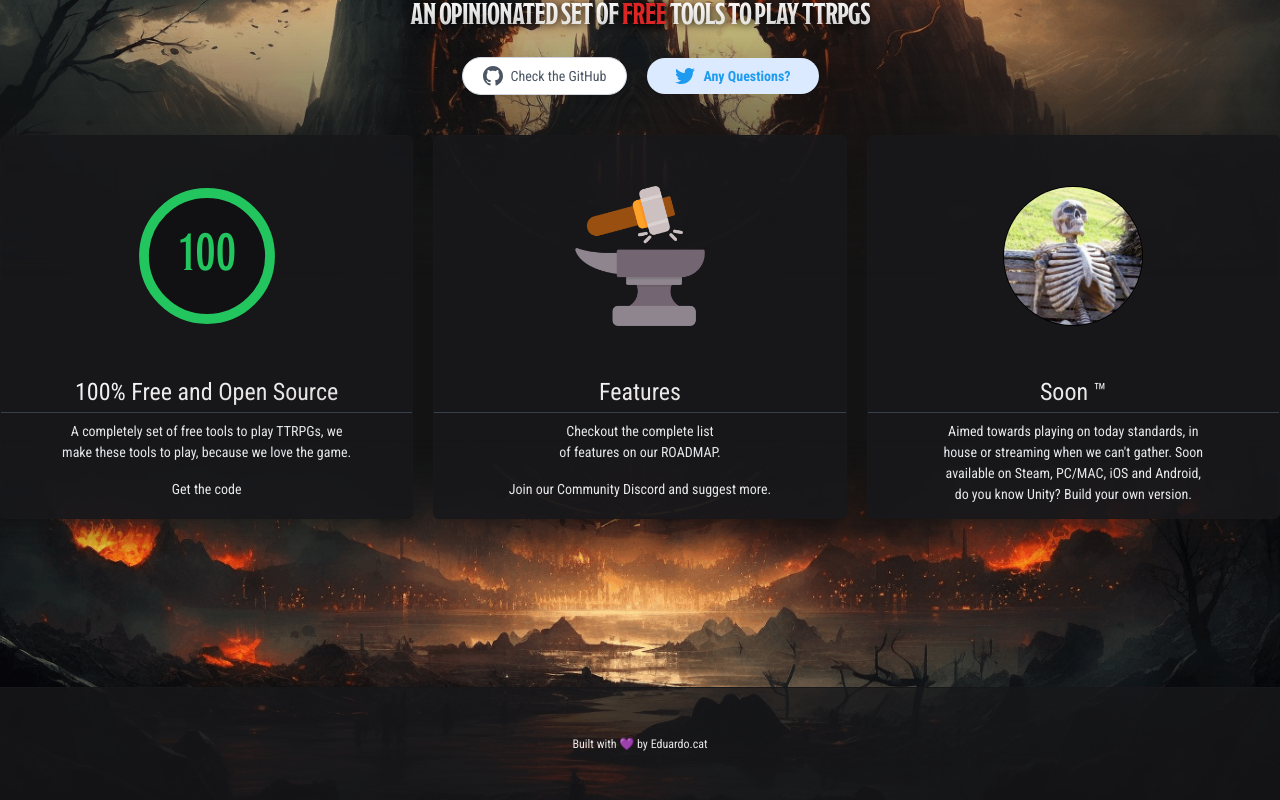
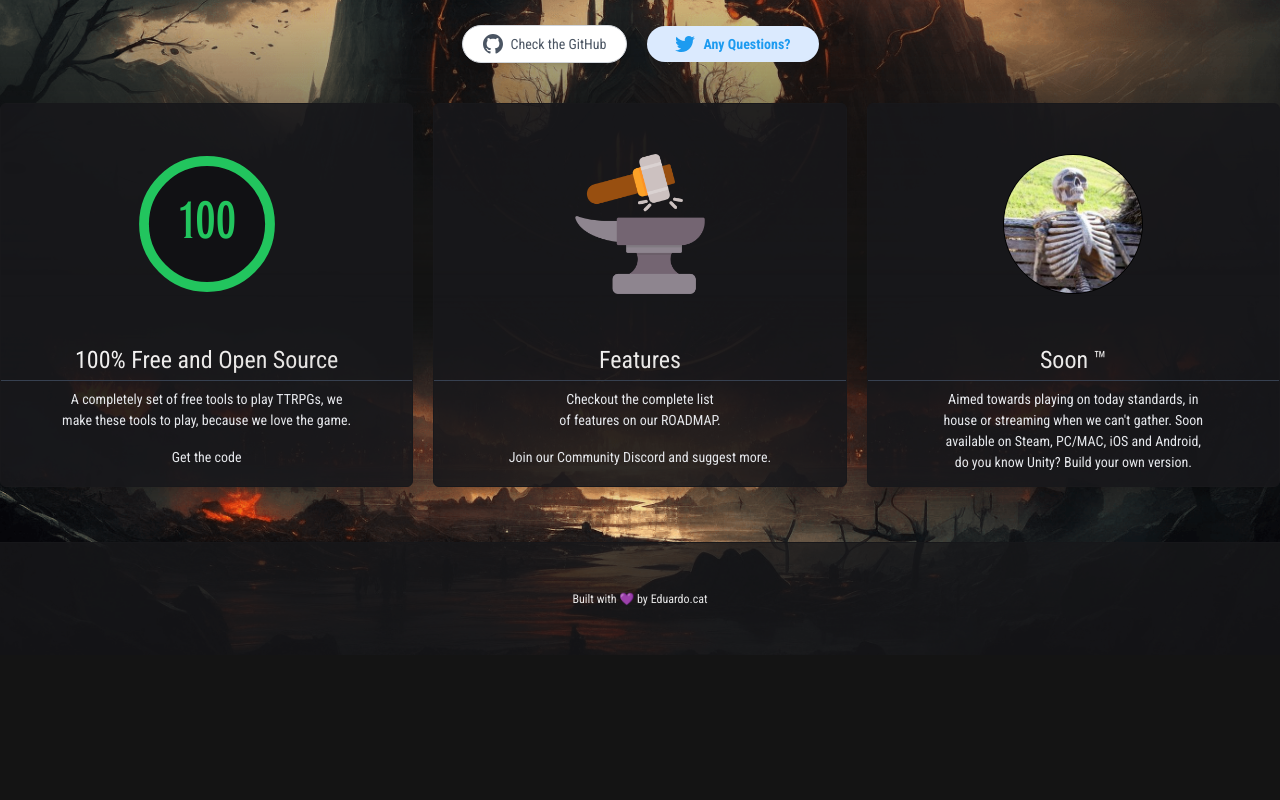
Before and after one commit to EduardoU24/OpenRPG.website, a Next.js app: page / in a window 1280 px wide. Shown: the part 260-1060 px from the top of the page. After the commit the page ends 915 px from the top, so only its background shows below. Built offline with nearby package versions, Linux system fonts and the light colour scheme.

Commit message:
Fix main style height

```diff
--- a/components/layout/index.tsx
+++ b/components/layout/index.tsx
@@ -51,18 +51,16 @@ export default function Layout({
         </div>
       </header>
       <div className="absolute w-full h-screen top-0 bg-top bg-cover -z-40" style={topHeader}></div>
-      <main className="flex w-full flex-col items-center justify-center py-32">
+      <main className="flex w-full flex-col items-center justify-center pb-32 pt-24 min-h-screen">
         {children}
       </main>
       <div className="absolute w-full h-screen bottom-0 bg-bottom bg-cover -z-40" style={bottomHeader}></div>
-      <footer className="bottom-0 border-t border-zinc-900/90 bg-zinc-900/80">
+      <footer className="absolute w-full bottom-0 border-t border-zinc-900/90 bg-zinc-900/80">
         <div className="px-6 py-12 mx-auto text-xs text-center text-white/90 max-w-7xl lg:px-8">
-          <p>
-            Built with 💜 by{" "}
-            <Link href="https://eduardo.cat">
-              Eduardo.cat
-            </Link>
-          </p>
+          Built with 💜 by{" "}
+          <Link href="https://eduardo.cat">
+            Eduardo.cat
+          </Link>
         </div>
       </footer>
     </>
```
